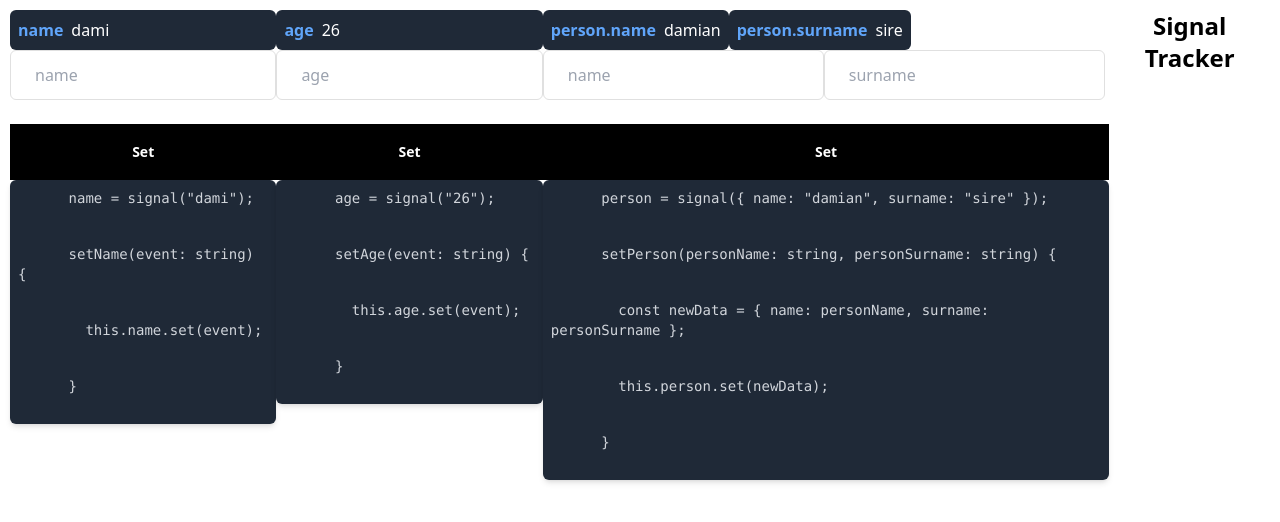
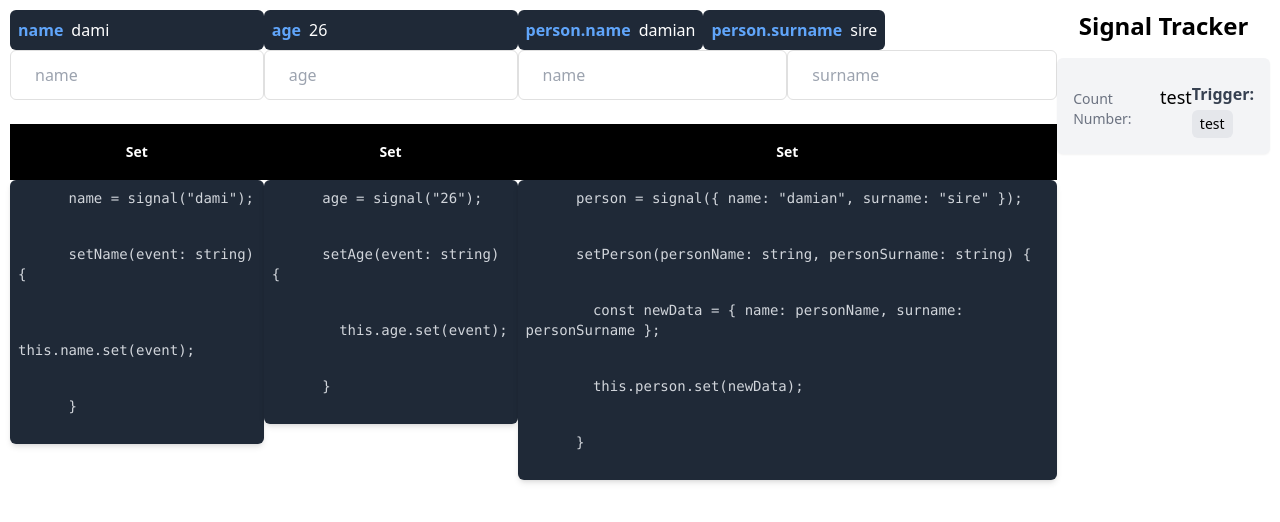
Before and after one commit to damiansire/angular-examples, an Angular app: page / in a window 1280 px wide. Shown: the top 522 px of the page. Built offline with nearby package versions, Linux system fonts and the light colour scheme.

Commit message:
feat: add example for signals

```diff
--- a/src/app/components-atom/input/input.component.html
+++ b/src/app/components-atom/input/input.component.html
@@ -9,6 +9,7 @@
       type="text"
       name="fName"
       id="fName"
+      (change)="sendData($event)"
       [placeholder]="placeholder || text"
       class="w-full rounded-md border border-[#e0e0e0] bg-white py-3 px-6 text-base font-medium text-[#6B7280] outline-none focus:border-[#6A64F1] focus:shadow-md"
       #firstNameInput
--- a/src/app/components-atom/input/input.component.ts
+++ b/src/app/components-atom/input/input.component.ts
@@ -1,4 +1,4 @@
-import { Component, Input } from '@angular/core';
+import { Component, EventEmitter, Input, Output } from '@angular/core';
 
 @Component({
   selector: 'app-input',
@@ -10,4 +10,10 @@ import { Component, Input } from '@angular/core';
 export class InputComponent {
   @Input() text: string = '';
   @Input() placeholder: string = '';
+  @Output() onChangeEvent = new EventEmitter<string>();
+
+  sendData(event: any) {
+    const inputValue = (event.target as HTMLInputElement).value;
+    this.onChangeEvent.emit(inputValue);
+  }
 }
--- a/src/app/signals/signal-equality-functions/signal-equality-functions.component.html
+++ b/src/app/signals/signal-equality-functions/signal-equality-functions.component.html
@@ -1,14 +1,20 @@
 <section role="set-info" class="flex justify-between">
   <section class="flex flex-col">
     <app-variable-box variableName="name" [variableValue]="name()" />
-    <app-input placeholder="name" />
-    <app-button text="Set" />
+    <app-input
+      placeholder="name"
+      (onChangeEvent)="saveInHiddenVariableInputData($event, 'name')"
+    />
+    <app-button text="Set" (onClick)="setData('name')" />
     <app-code [lines]="linesName" />
   </section>
   <section class="flex flex-col">
     <app-variable-box variableName="age" [variableValue]="age()" />
-    <app-input placeholder="age" />
-    <app-button text="Set" />
+    <app-input
+      placeholder="age"
+      (onChangeEvent)="saveInHiddenVariableInputData($event, 'age')"
+    />
+    <app-button text="Set" (onClick)="setData('age')" />
     <app-code [lines]="linesAge" />
   </section>
   <section>
@@ -24,10 +30,18 @@
         />
       </div>
       <div class="flex">
-        <app-input placeholder="name" />
-        <app-input placeholder="surname" />
+        <app-input
+          placeholder="name"
+          (onChangeEvent)="saveInHiddenVariableInputData($event, 'person.name')"
+        />
+        <app-input
+          placeholder="surname"
+          (onChangeEvent)="
+            saveInHiddenVariableInputData($event, 'person.surname')
+          "
+        />
       </div>
-      <app-button text="Set" />
+      <app-button text="Set" (onClick)="setData('person')" />
       <app-code [lines]="linesPerson" />
     </div>
   </section>
--- a/src/app/signals/signal-equality-functions/signal-equality-functions.component.ts
+++ b/src/app/signals/signal-equality-functions/signal-equality-functions.component.ts
@@ -21,13 +21,49 @@ import { HistoryElement } from '../../components/component.interface';
   ],
 })
 export class SignalEqualityFunctionsComponent {
-  appEventHistory = signal<HistoryElement[]>([]);
+  appEventHistory = signal<HistoryElement[]>([
+    {
+      date: new Date(),
+      trigger: 'test',
+      newState: 'test',
+      isCountIncrement: false,
+    },
+  ]);
+
+  exampleData = signal({
+    name: '',
+    age: '',
+    person: {
+      name: '',
+      surname: '',
+    },
+  });
+
+  saveInHiddenVariableInputData(event: any, inputName: string) {
+    if (inputName === 'name') {
+      this.exampleData.update((data) => {
+        data.name = event;
+        return data;
+      });
+    } else if (inputName === 'age') {
+      this.exampleData.update((data) => {
+        data.age = event;
+        return data;
+      });
+    } else if (inputName === 'person.name') {
+      this.exampleData.update((data) => {
+        data.person.name = event;
+        return data;
+      });
+    } else if (inputName === 'person.surname') {
+      this.exampleData.update((data) => {
+        data.person.surname = event;
+        return data;
+      });
+    }
+  }
 
   name = signal('dami');
-  setName(event: string) {
-    this.name.set(event);
-    this.addConditionalCountRecomputation('interval', event, false);
-  }
   linesName = computed<codeLine[]>(() => [
     { line: 'name = signal("dami");', active: false },
     { line: 'setName(event: string) {', active: false },
@@ -36,9 +72,6 @@ export class SignalEqualityFunctionsComponent {
   ]);
 
   age = signal('26');
-  setAge(event: string) {
-    this.age.set(event);
-  }
   linesAge = computed<codeLine[]>(() => [
     { line: 'age = signal("26");', active: false },
     { line: 'setAge(event: string) {', active: false },
@@ -47,10 +80,6 @@ export class SignalEqualityFunctionsComponent {
   ]);
 
   person = signal({ name: 'damian', surname: 'sire' });
-  setPerson(personName: string, personSurname: string) {
-    const newData = { name: personName, surname: personSurname };
-    this.person.set(newData);
-  }
   linesPerson = computed<codeLine[]>(() => [
     {
       line: 'person = signal({ name: "damian", surname: "sire" });',
@@ -76,7 +105,7 @@ export class SignalEqualityFunctionsComponent {
       },
     }
   );
-  constructor() {}
+
   addConditionalCountRecomputation(
     trigger: string,
     newState: number | string,
@@ -93,4 +122,22 @@ export class SignalEqualityFunctionsComponent {
       return newHistory;
     });
   }
+
+  setData(event: string) {
+    if (event === 'name') {
+      if (this.name() != this.exampleData().name) {
+        this.addConditionalCountRecomputation('interval', event, false);
+      }
+      this.name.set(this.exampleData().name);
+    } else if (event === 'age') {
+      if (this.age().toString() != this.exampleData().age.toString()) {
+        this.addConditionalCountRecomputation('interval', event, false);
+      }
+      this.age.set(this.exampleData().age);
+    } else if (event === 'person') {
+      this.person.set(this.exampleData().person);
+      this.addConditionalCountRecomputation('interval', event, false);
+    }
+  }
+  constructor() {}
 }
```
